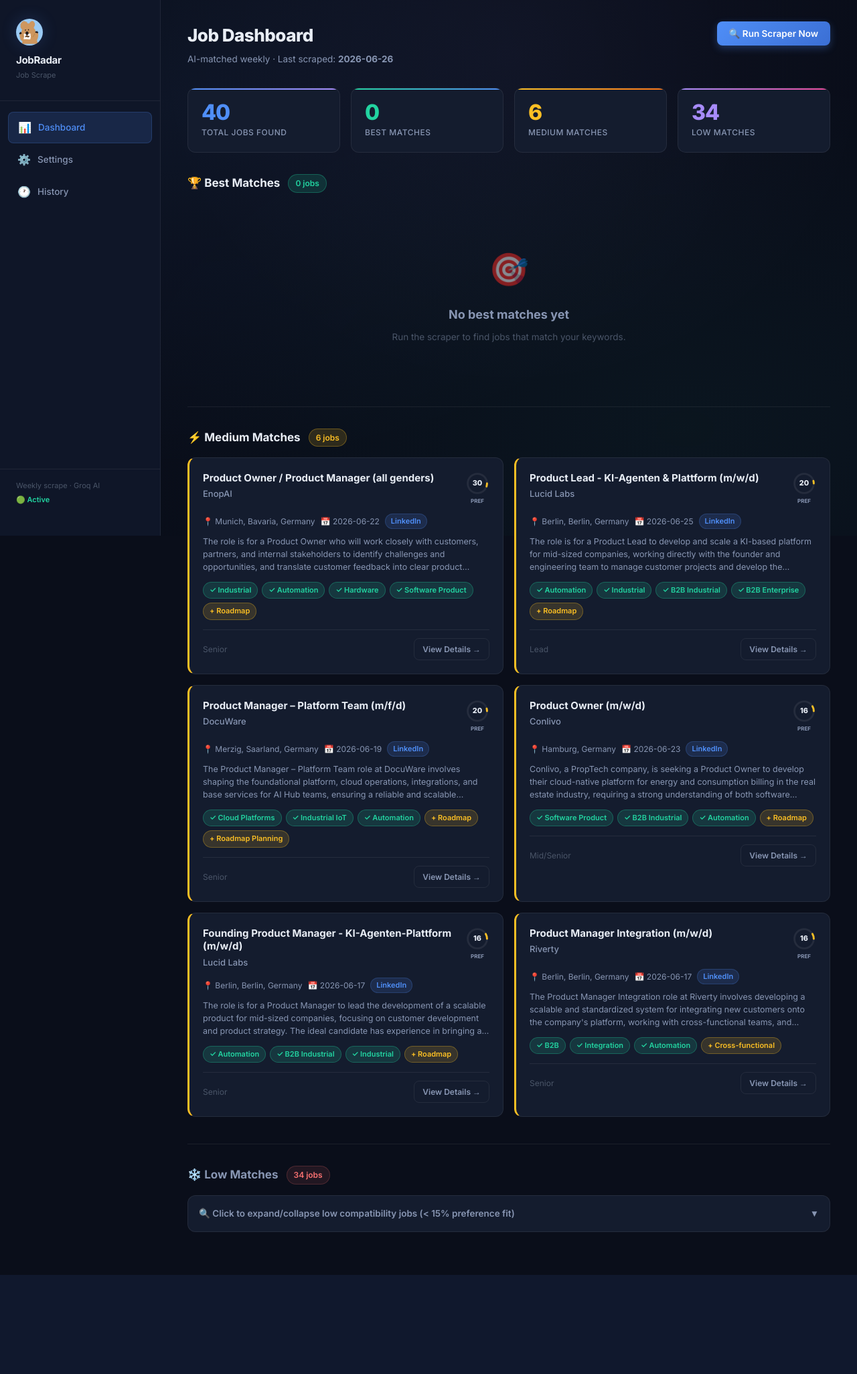
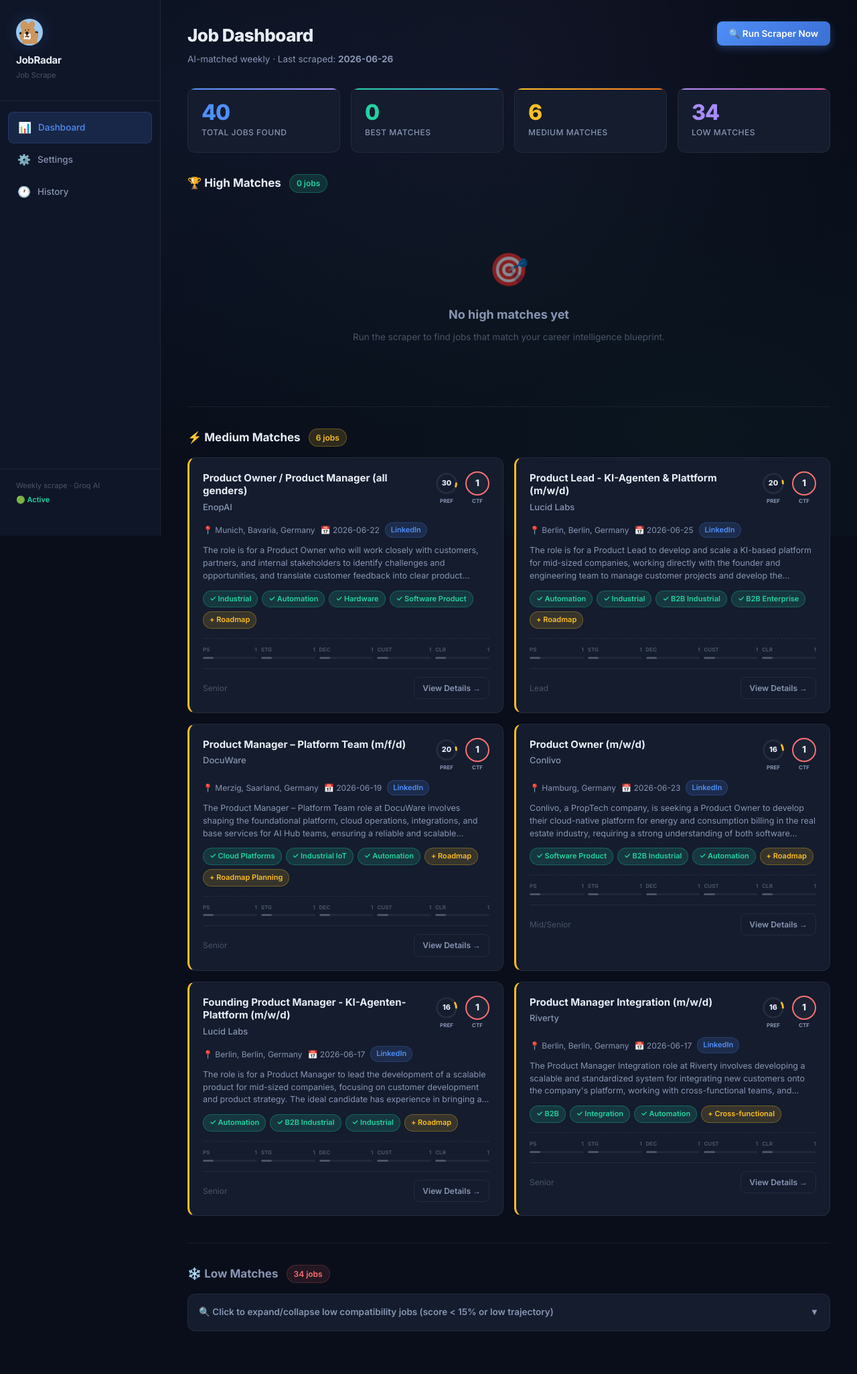
Before and after one commit to leann0101/jobradar, a Flask app: page / in a window 1280 px wide. Shown: the whole page at 67% size. Before the commit the page ends 1904 px from the top, so only its background shows below. Run offline with Flask 3, Linux system fonts and the light colour scheme.

Commit message:
Feature: Semantic Career Preferences, Trajectory Fit Engine, and Quokka Brand Makeover

```diff
--- a/templates/dashboard.html
+++ b/templates/dashboard.html
@@ -43,9 +43,9 @@
   </div>
 </div>
 
-<!-- Best Match Section -->
+<!-- High Matches Section -->
 <div class="section-header">
-  <div class="section-title">🏆 Best Matches</div>
+  <div class="section-title">🏆 High Matches</div>
   <span class="section-badge badge-best">{{ best_count }} jobs</span>
 </div>
 
@@ -58,7 +58,7 @@
         <div class="job-title">{{ job.title }}</div>
         <div class="job-company">{{ job.company }}</div>
       </div>
-      <!-- Dual match scores -->
+      <!-- Triple match scores -->
       <div style="display: flex; gap: 10px; align-items: center; flex-shrink: 0;">
         <div style="text-align: center;">
           <div class="job-score-ring" title="Preference match score: {{ job.match_score }}%" style="width: 36px; height: 36px;">
@@ -73,6 +73,14 @@
             </svg>
           </div>
           <div style="font-size: 8px; color: var(--text-secondary); margin-top: 2px; font-weight: 700; text-transform: uppercase;">Pref</div>
+        </div>
+
+        <!-- Career Trajectory Fit (CTF) Score -->
+        <div style="text-align: center;">
+          <div class="job-score-ring" title="Career Trajectory Fit: {{ (job.get('career_trajectory_fit', {}) or {}).get('score', 1) }}/5" style="width: 36px; height: 36px; background: rgba(255, 255, 255, 0.03); border: 2.5px solid {% if ((job.get('career_trajectory_fit', {}) or {}).get('score', 1) | int) >= 4 %}#22d3a0{% elif ((job.get('career_trajectory_fit', {}) or {}).get('score', 1) | int) >= 3 %}#fbbf24{% else %}#f87171{% endif %}; border-radius: 50%; display: flex; align-items: center; justify-content: center; box-sizing: border-box;">
+            <span style="font-size: 13.5px; font-weight: 800; color: var(--text-primary);">{{ (job.get('career_trajectory_fit', {}) or {}).get('score', 1) }}</span>
+          </div>
+          <div style="font-size: 8px; color: var(--text-secondary); margin-top: 2px; font-weight: 700; text-transform: uppercase;">CTF</div>
         </div>
 
         {% if job.resume_match and job.resume_match.score is defined and job.resume_match.score > 0 %}
@@ -113,6 +121,29 @@
       {% endfor %}
     </div>
 
+    <!-- 5-dimension scorecard progress bars -->
+    <div class="mini-scorecard" style="margin-top: 14px; padding-top: 10px; border-top: 1px dashed rgba(255, 255, 255, 0.08); display: grid; grid-template-columns: repeat(5, 1fr); gap: 6px;">
+      {% set dimensions = [
+        ('problem_space_type', 'PS', 'Problem Space'),
+        ('product_stage', 'STG', 'Product Stage'),
+        ('decision_power', 'DEC', 'Decision Power'),
+        ('customer_interaction', 'CUST', 'Customer Interaction'),
+        ('problem_definition_clarity', 'CLR', 'Problem Clarity')
+      ] %}
+      {% for key, label, full_name in dimensions %}
+        {% set d_val = ((job.get('scorecard', {}) or {}).get(key, {}) or {}).get('score', 1) | int %}
+        <div title="{{ full_name }}: {{ d_val }}/5" style="display: flex; flex-direction: column; gap: 4px;">
+          <div style="display: flex; justify-content: space-between; font-size: 8px; color: var(--text-muted); font-weight: 700;">
+            <span>{{ label }}</span>
+            <span>{{ d_val }}</span>
+          </div>
+          <div style="height: 3px; background: rgba(255,255,255,0.05); border-radius: 1.5px; overflow: hidden; display: flex;">
+            <div style="width: {{ d_val * 20 }}%; height: 100%; border-radius: 1.5px; background: {% if d_val >= 4 %}var(--accent-green){% elif d_val >= 3 %}var(--accent-blue){% else %}var(--text-muted){% endif %};"></div>
+          </div>
+        </div>
+      {% endfor %}
+    </div>
+
     <div class="job-card-footer">
       <span style="font-size:12px; color: var(--text-muted);">{{ job.experience_level or '' }}</span>
       <span class="btn btn-ghost btn-sm">View Details →</span>
@@ -123,8 +154,8 @@
 {% else %}
 <div class="empty-state">
   <div class="empty-icon">🎯</div>
-  <h3>No best matches yet</h3>
-  <p>Run the scraper to find jobs that match your keywords.</p>
+  <h3>No high matches yet</h3>
+  <p>Run the scraper to find jobs that match your career intelligence blueprint.</p>
 </div>
 {% endif %}
 
@@ -145,7 +176,7 @@
         <div class="job-title">{{ job.title }}</div>
         <div class="job-company">{{ job.company }}</div>
       </div>
-      <!-- Dual match scores -->
+      <!-- Triple match scores -->
       <div style="display: flex; gap: 10px; align-items: center; flex-shrink: 0;">
         <div style="text-align: center;">
           <div class="job-score-ring" title="Preference match score: {{ job.match_score }}%" style="width: 36px; height: 36px;">
@@ -160,6 +191,14 @@
             </svg>
           </div>
           <div style="font-size: 8px; color: var(--text-secondary); margin-top: 2px; font-weight: 700; text-transform: uppercase;">Pref</div>
+        </div>
+
+        <!-- Career Trajectory Fit (CTF) Score -->
+        <div style="text-align: center;">
+          <div class="job-score-ring" title="Career Trajectory Fit: {{ (job.get('career_trajectory_fit', {}) or {}).get('score', 1) }}/5" style="width: 36px; height: 36px; background: rgba(255, 255, 255, 0.03); border: 2.5px solid {% if ((job.get('career_trajectory_fit', {}) or {}).get('score', 1) | int) >= 4 %}#22d3a0{% elif ((job.get('career_trajectory_fit', {}) or {}).get('score', 1) | int) >= 3 %}#fbbf24{% else %}#f87171{% endif %}; border-radius: 50%; display: flex; align-items: center; justify-content: center; box-sizing: border-box;">
+            <span style="font-size: 13.5px; font-weight: 800; color: var(--text-primary);">{{ (job.get('career_trajectory_fit', {}) or {}).get('score', 1) }}</span>
+          </div>
+          <div style="font-size: 8px; color: var(--text-secondary); margin-top: 2px; font-weight: 700; text-transform: uppercase;">CTF</div>
         </div>
 
         {% if job.resume_match and job.resume_match.score is defined and job.resume_match.score > 0 %}
@@ -200,6 +239,29 @@
       {% endfor %}
     </div>
 
+    <!-- 5-dimension scorecard progress bars -->
+    <div class="mini-scorecard" style="margin-top: 14px; padding-top: 10px; border-top: 1px dashed rgba(255, 255, 255, 0.08); display: grid; grid-template-columns: repeat(5, 1fr); gap: 6px;">
+      {% set dimensions = [
+        ('problem_space_type', 'PS', 'Problem Space'),
+        ('product_stage', 'STG', 'Product Stage'),
+        ('decision_power', 'DEC', 'Decision Power'),
+        ('customer_interaction', 'CUST', 'Customer Interaction'),
+        ('problem_definition_clarity', 'CLR', 'Problem Clarity')
+      ] %}
+      {% for key, label, full_name in dimensions %}
+        {% set d_val = ((job.get('scorecard', {}) or {}).get(key, {}) or {}).get('score', 1) | int %}
+        <div title="{{ full_name }}: {{ d_val }}/5" style="display: flex; flex-direction: column; gap: 4px;">
+          <div style="display: flex; justify-content: space-between; font-size: 8px; color: var(--text-muted); font-weight: 700;">
+            <span>{{ label }}</span>
+            <span>{{ d_val }}</span>
+          </div>
+          <div style="height: 3px; background: rgba(255,255,255,0.05); border-radius: 1.5px; overflow: hidden; display: flex;">
+            <div style="width: {{ d_val * 20 }}%; height: 100%; border-radius: 1.5px; background: {% if d_val >= 4 %}var(--accent-green){% elif d_val >= 3 %}var(--accent-blue){% else %}var(--text-muted){% endif %};"></div>
+          </div>
+        </div>
+      {% endfor %}
+    </div>
+
     <div class="job-card-footer">
       <span style="font-size:12px; color: var(--text-muted);">{{ job.experience_level or '' }}</span>
       <span class="btn btn-ghost btn-sm">View Details →</span>
@@ -226,7 +288,7 @@
 {% if low_jobs %}
 <details class="low-matches-details" style="background: var(--bg-card); border: 1px solid var(--border); border-radius: var(--radius-md); padding: 16px; cursor: pointer; display: block; margin-bottom: 32px;">
   <summary style="font-size: 13.5px; font-weight: 600; color: var(--text-secondary); list-style: none; display: flex; align-items: center; justify-content: space-between; outline: none; user-select: none;">
-    <span>🔍 Click to expand/collapse low compatibility jobs (< 15% preference fit)</span>
+    <span>🔍 Click to expand/collapse low compatibility jobs (score < {{ settings.score_thresholds.medium_match }}% or low trajectory)</span>
     <span class="toggle-icon" style="transition: transform 0.2s;">▼</span>
   </summary>
   <div style="margin-top: 16px; border-top: 1px solid var(--border); padding-top: 12px; display: flex; flex-direction: column; gap: 8px; cursor: default; overflow-x: auto;" onclick="event.stopPropagation()">
```
